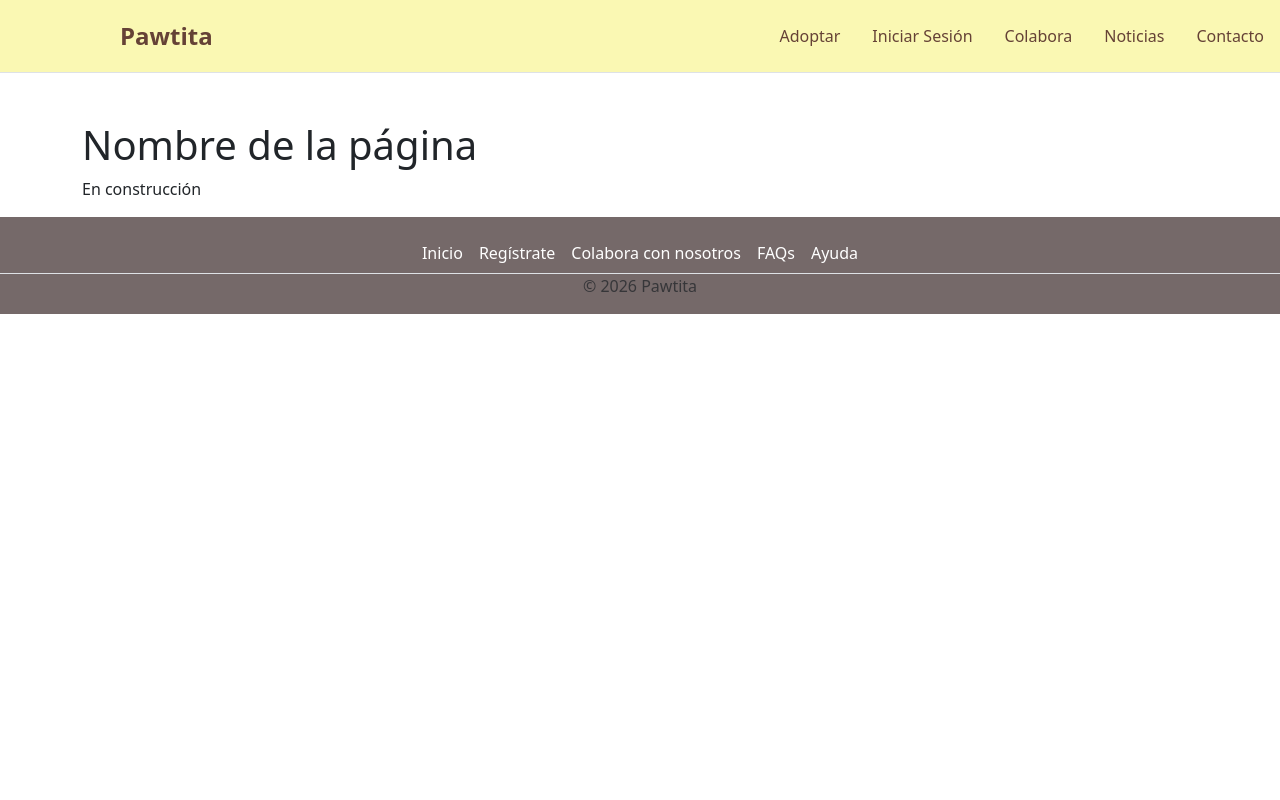
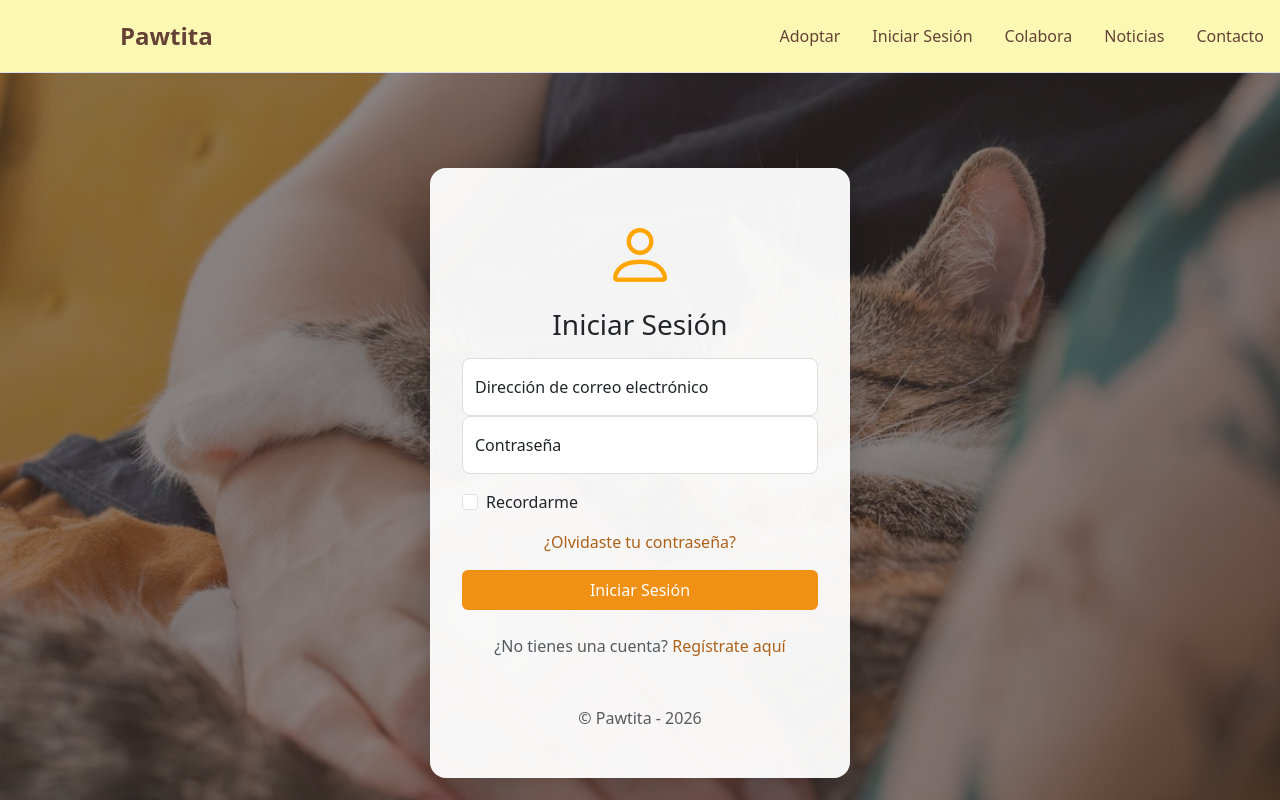
Before and after one commit to SarayP08/adoptame-api, a Vue app in the folder frontend/: page /login in a window 1280 px wide. Shown: the top 800 px of the page. Built offline with nearby package versions, Linux system fonts and the light colour scheme.

Commit message:
view de inicio de sesión completada

```diff
--- a/frontend/package.json
+++ b/frontend/package.json
@@ -10,6 +10,7 @@
   },
   "dependencies": {
     "bootstrap": "^5.3.8",
+    "bootstrap-icons": "^1.13.1",
     "vue": "^3.5.30",
     "vue-router": "^5.0.4"
   },
--- a/frontend/src/components/Header.vue
+++ b/frontend/src/components/Header.vue
@@ -1,10 +1,10 @@
 <script setup>
   const nav = [
-    { name: 'Adoptar', path: '/' },
-    { name: 'Iniciar Sesión', path: '/' },
-    { name: 'Colabora', path: '/' },
-    { name: 'Noticias', path: '/' },
-    { name: 'Contacto', path: '/' }
+    { name: 'Adoptar', path: 'gatos' },
+    { name: 'Iniciar Sesión', path: 'login' },
+    { name: 'Colabora', path: 'colabora' },
+    { name: 'Noticias', path: 'noticias' },
+    { name: 'Contacto', path: 'contacto' }
   ]
 </script>
 
--- a/frontend/src/main.js
+++ b/frontend/src/main.js
@@ -3,5 +3,6 @@ import App from './App.vue';
 import router from './router';
 import 'bootstrap/dist/css/bootstrap.min.css';
 import 'bootstrap/dist/js/bootstrap.bundle.min.js';
+import 'bootstrap-icons/font/bootstrap-icons.css';
 
 createApp(App).use(router).mount('#app')
--- /dev/null
+++ b/frontend/src/views/Colabora.vue
@@ -0,0 +1,6 @@
+<template>
+  <div class="container mt-5">
+    <h1>Contacto</h1>
+    <p>Página de contacto en construcción</p>
+  </div>
+</template>
--- a/frontend/src/views/Login.vue
+++ b/frontend/src/views/Login.vue
@@ -1,6 +1,120 @@
+<script setup>
+
+</script>
+
 <template>
-  <div class="container mt-5">
-    <h1>Nombre de la página</h1>
-    <p>En construcción</p>
-  </div>
+  <div class="contenedor">
+  <main class="form-signin w-100 m-auto">
+      <form>
+        <div class="text-center">
+        <i class="mb-4 bi bi-person" style="font-size: 4.5rem; color: orange;"></i>
+        </div>
+        <h1 class="h3 mb-3 fw-normal text-center">Iniciar Sesión</h1>
+        <div class="form-floating">
+          <input
+            type="email"
+            class="form-control"
+            id="floatingInput"
+            placeholder="name@example.com"
+          />
+          <label for="floatingInput">Dirección de correo electrónico</label>
+        </div>
+        <div class="form-floating">
+          <input
+            type="password"
+            class="form-control"
+            id="floatingPassword"
+            placeholder="Password"
+          />
+          <label for="floatingPassword">Contraseña</label>
+        </div>
+        <div class="form-check text-start my-3">
+          <input
+            class="form-check-input"
+            type="checkbox"
+            value="remember-me"
+            id="checkDefault"
+          />
+          <label class="form-check-label" for="checkDefault">
+            Recordarme
+          </label><br>
+        </div>
+        <p class="text-body-secondary text-center">
+        <a href="/forgot-password">¿Olvidaste tu contraseña?</a>
+      </p>
+        <button class="btn btn-primary w-100 py-2" type="submit">
+          Iniciar Sesión
+        </button><br><br>
+        <p class="text-body-secondary text-center">
+        ¿No tienes una cuenta? <a href="/register">Regístrate aquí</a>
+      </p>
+        <p class="mt-5 mb-3 text-body-secondary text-center">&copy; Pawtita - 2026</p>
+      </form>
+    </main>
+    </div>
 </template>
+
+<style scoped>
+
+.contenedor {
+  background-image: url(../assets/img/img_index/gato_dormido.png);
+  background-size: cover;
+  background-position: center;
+  min-height: 100vh;
+
+  display: flex;
+  align-items: center;
+  justify-content: center;
+  position: relative;
+}
+
+/* overlay oscuro cálido */
+.contenedor::before {
+  content: "";
+  position: absolute;
+  inset: 0;
+  background: rgba(56, 45, 45, 0.6); /* tono tierra */
+}
+
+.form-signin {
+  max-width: 420px;
+  padding: 2rem;
+  background: rgba(255, 255, 255, 0.95);
+  border-radius: 16px;
+  box-shadow: 0 10px 30px rgba(0,0,0,0.2);
+  position: relative;
+  z-index: 2;
+}
+
+button {
+  background-color: #f09014;
+  border: none;
+}
+
+button:hover {
+  background-color: #d97f10;
+}
+
+.form-control {
+  border-radius: 8px;
+  border: 1px solid #ddd;
+}
+
+.form-control:focus {
+  border-color: #f09014;
+  box-shadow: 0 0 0 0.2rem rgba(240, 144, 20, 0.25);
+}
+
+i {
+  color: #f09014;
+}
+
+a {
+  color: #ad6119;
+  text-decoration: none;
+}
+
+a:hover {
+  text-decoration: underline;
+}
+</style>
--- /dev/null
+++ b/frontend/src/views/Noticias.vue
@@ -0,0 +1,6 @@
+<template>
+  <div class="container mt-5">
+    <h1>Contacto</h1>
+    <p>Página de contacto en construcción</p>
+  </div>
+</template>
```
Also changed, not shown: frontend/src/router/index.js (+8 -9 lines), 1 other file (tests, documents, lock files or other folders).
